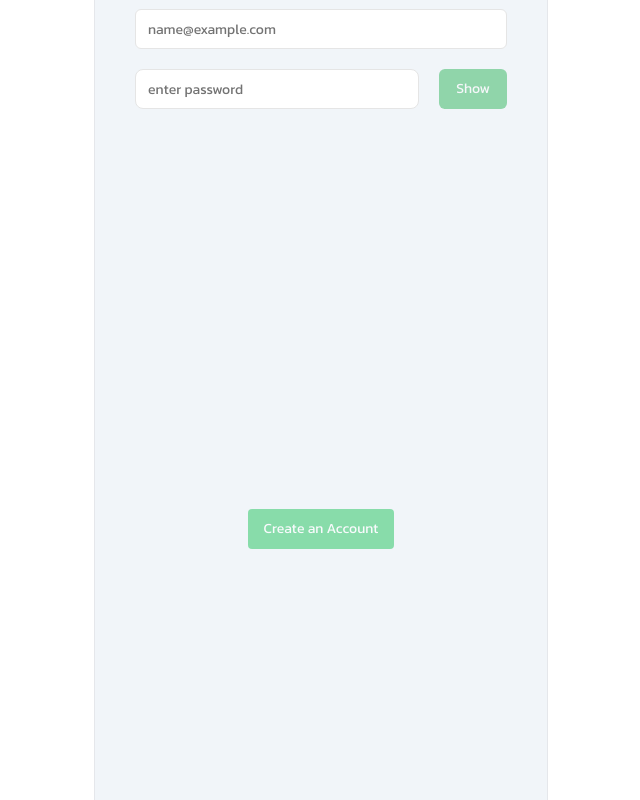
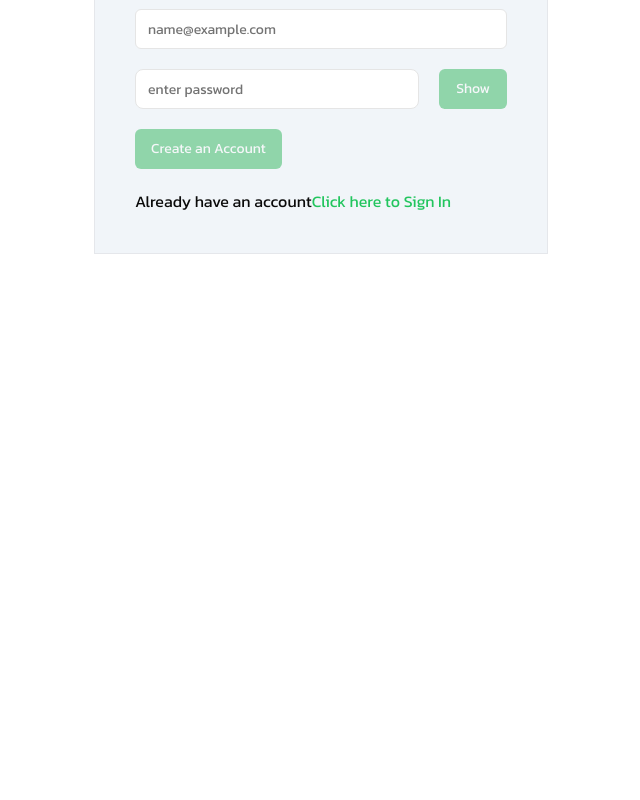
Before and after one commit to mtc-admin-2025/mtc-webapp, a Next.js app: page /create-account in a window 1280 px wide. Shown: the part 460-1260 px from the top of the page, without its empty margins (319-959 px from the left). After the commit the page ends 800 px from the top, so only its background shows below. Built offline with nearby package versions, Linux system fonts and the light colour scheme.

Commit message:
acccount verification test

```diff
--- a/src/app/(auth)/account-verification/page.jsx
+++ b/src/app/(auth)/account-verification/page.jsx
@@ -12,9 +12,6 @@ function AccountVerification() {
         <CheckCircle2 className='h-24 w-24 text-primary' />
         <h2 className='font-medium text-3xl text-primary'>Account Created Successfully</h2>
         <h2>Complete the verification by clicking on the link sent to your provided email address</h2>
-       <Link href={'/sign-in'}>
-       <Button className="mt-8">Go to Log In</Button>
-          </Link>
     </div>
     </div>
   )
--- a/src/app/(auth)/create-account/page.jsx
+++ b/src/app/(auth)/create-account/page.jsx
@@ -35,7 +35,7 @@ function CreateAccount() {
         const jwt=sessionStorage.getItem('jwt');
         if(jwt)
         {
-            router.push('/sign-in')
+            router.push('/')
         }
     },[router])
     const onCreateAccount=()=>{
@@ -70,21 +70,11 @@ function CreateAccount() {
                 <Input className='h-10 rounded-lg text-gray-950 mr-5'type="password" id="passwordField" placeholder="enter password" onChange={(e) => setPassword(e.target.value)} />
                 <Button className='bg-primary rounded-md w-20'ref={showPasswordBtnRef} onClick={togglePasswordVisibility} disabled={!(password)}>Show</Button></div>
 
-                <div className="flex justify-center items-center min-h-screen">
-                  <Link href={'/account-verification'}>
-                      <Button
-                          onClick={() => onCreateAccount()}
-                          disabled={!(username || email || password)}
-                          className="px-4 py-2 bg-green-500 text-white rounded hover:bg-green-600 disabled:opacity-50"
-                      >
-                          {loader ? (
-                              <LoaderIcon className="animate-spin" />
-                          ) : (
-                              'Create an Account'
-                          )}
-                      </Button>
-                  </Link>
-              </div>
+                <Link href={'/account-verification'}><Button className ="items-center justify-center"onClick={()=>onCreateAccount()}
+                    disabled={!(username||email||password)}
+                >
+                   {loader?<LoaderIcon className='animate-spin'/>:'Create an Account'} </Button></Link>
+
                 <p>Already have an account
                     <Link href={'/sign-in'} className='text-green-500'>
                           Click here to Sign In
```
